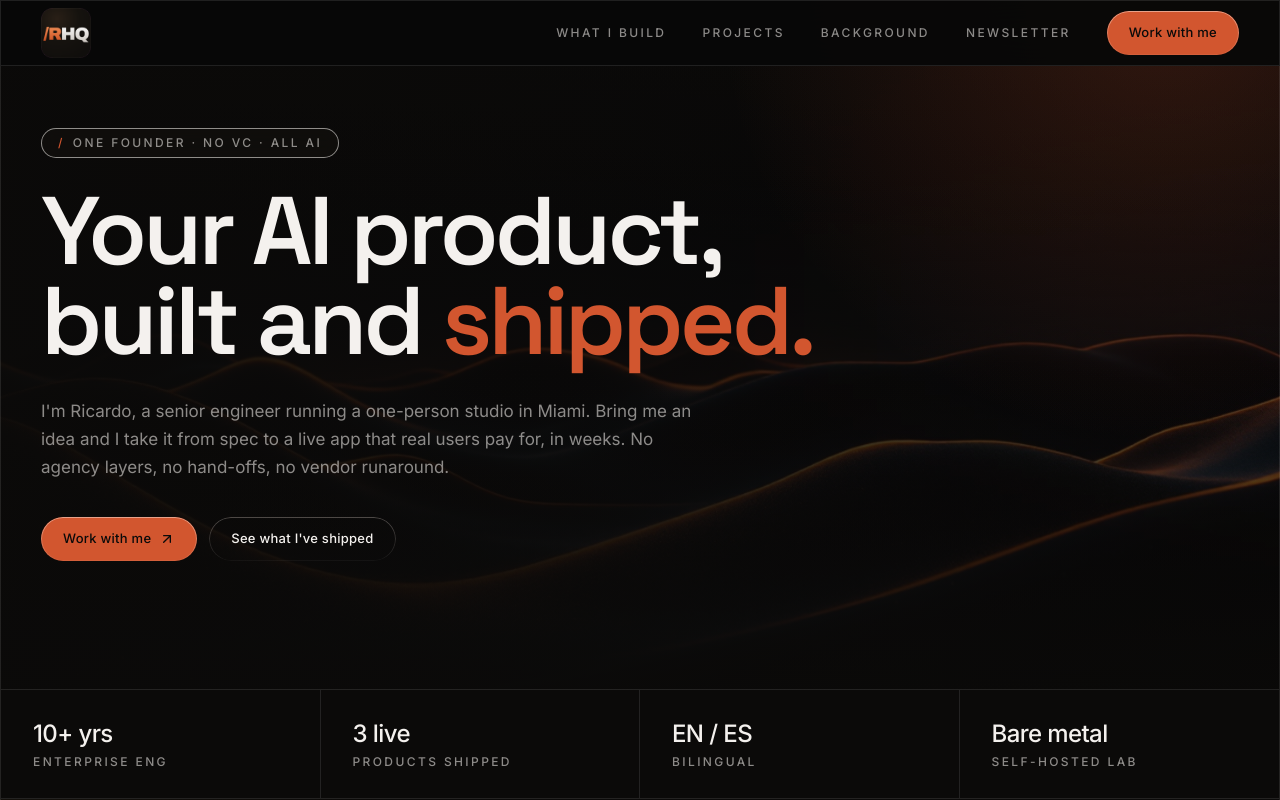
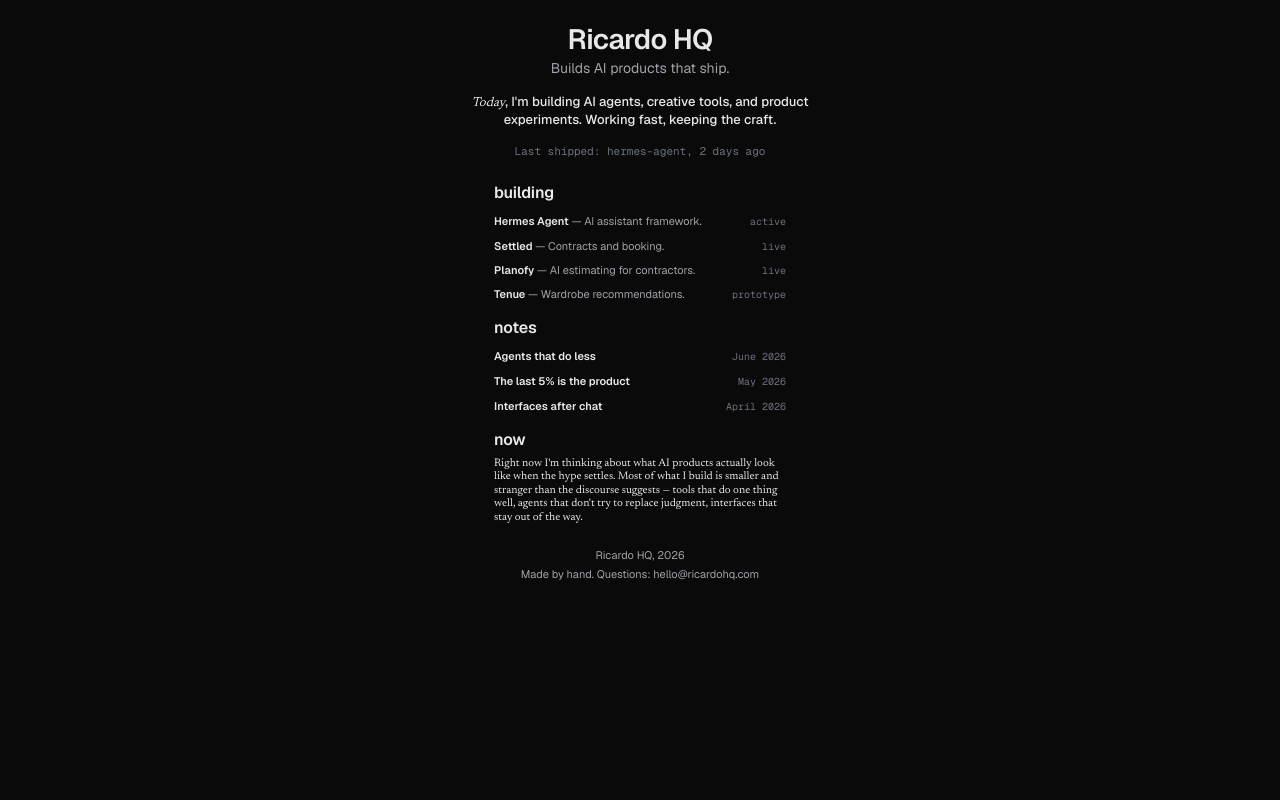
Before and after one commit to rickeyfaneite/rhq-landing, a Next.js app: page / in a window 1280 px wide. Shown: the top 800 px of the page. Built offline with nearby package versions, Linux system fonts and the light colour scheme.

Commit message:
Build temporal feed redesign

```diff
--- a/src/app/globals.css
+++ b/src/app/globals.css
@@ -1,181 +1,99 @@
 @import "tailwindcss";
 
-/* ===== Orbit • Lunar Pulse — RHQ ===== */
-/* Dark editorial. Warm orange #d2562f primary, amber #f5c451 secondary,    */
-/* Manrope display + Inter body, full-bleed bordered grid, sharp corners.   */
+@theme inline {
+  --font-sans: var(--font-geist);
+  --font-mono: var(--font-geist-mono);
+  --font-serif: var(--font-newsreader);
 
-@theme inline {
-  --font-sans: var(--font-inter);
-  --font-heading: var(--font-display);
-
-  --color-background: #0b0a09;
-  --color-foreground: #f4f1ee;
-  --color-muted: rgba(244, 241, 238, 0.56);
-  --color-faint: rgba(244, 241, 238, 0.36);
-  --color-line: rgba(255, 255, 255, 0.10);
-  --color-line-strong: rgba(255, 255, 255, 0.20);
-  --color-card: rgba(8, 8, 8, 0.95);
-  --color-orange: #d2562f;
-  --color-orange-soft: #e0794f;
-  --color-orange-deep: #b8431f;
-  --color-orange-ink: #0a0a0a;
-  --color-yellow: #f5c451;
+  --color-background: #0a0a0a;
+  --color-primary: #e8e8e8;
+  --color-secondary: #a1a1aa;
+  --color-muted: #6b7280;
+  --color-accent-subtle: #52525b;
 }
 
-@media (prefers-reduced-motion: no-preference) {
-  html {
-    scroll-behavior: smooth;
-  }
+:root {
+  color-scheme: dark;
+  background: var(--color-background);
 }
 
-/* keep anchored sections clear of the fixed nav */
-section[id] {
-  scroll-margin-top: 5rem;
+* {
+  box-sizing: border-box;
 }
 
-/* visible keyboard focus on all interactive elements */
-a:focus-visible,
-button:focus-visible,
-input:focus-visible,
-.btn:focus-visible {
-  outline: 2px solid var(--color-orange);
-  outline-offset: 3px;
+html {
+  min-height: 100%;
+  background: var(--color-background);
 }
 
 body {
+  min-height: 100%;
+  margin: 0;
   background: var(--color-background);
-  color: var(--color-foreground);
-  font-family: var(--font-inter), system-ui, sans-serif;
+  color: var(--color-primary);
+  font-family: var(--font-geist), system-ui, sans-serif;
   -webkit-font-smoothing: antialiased;
   text-rendering: optimizeLegibility;
 }
 
-/* Subtle warm vignette */
-body::before {
-  content: "";
-  position: fixed;
-  inset: 0;
-  pointer-events: none;
-  z-index: 0;
-  background:
-    radial-gradient(60% 50% at 82% -5%, rgba(210, 86, 47, 0.10), transparent 70%),
-    radial-gradient(45% 38% at 0% 105%, rgba(245, 196, 81, 0.045), transparent 70%);
+::selection {
+  background: rgba(161, 161, 170, 0.25);
+  color: var(--color-primary);
 }
 
-/* type */
-h1, h2, h3, h4 {
-  font-family: var(--font-heading), var(--font-inter), sans-serif;
-}
-.label {
-  font-size: 12px;
-  line-height: 16px;
-  font-weight: 500;
-  letter-spacing: 0.2em;
-  text-transform: uppercase;
-  color: var(--color-muted);
-}
-.display {
-  font-family: var(--font-heading), var(--font-inter), sans-serif;
-  font-weight: 600;
-  letter-spacing: -0.04em;
-  line-height: 0.94;
-  text-wrap: balance;
+a {
+  color: inherit;
+  text-decoration: none;
 }
 
-/* structural grid */
-.shell {
-  max-width: 1280px;
-  margin-inline: auto;
-  border-inline: 1px solid var(--color-line);
-}
-.glass {
-  background: var(--color-card);
-  backdrop-filter: blur(24px);
-  border: 1px solid var(--color-line);
+a:focus-visible,
+button:focus-visible,
+input:focus-visible,
+textarea:focus-visible,
+select:focus-visible {
+  outline: 1px solid var(--color-muted);
+  outline-offset: 4px;
 }
 
-/* controls */
-.btn {
-  position: relative;
-  isolation: isolate;
-  display: inline-flex;
-  align-items: center;
-  gap: 8px;
-  font-size: 13px;
-  font-weight: 500;
-  letter-spacing: 0.02em;
-  border-radius: 9999px;
-  padding: 12px 22px;
-  transition: background-color 150ms ease, color 150ms ease, transform 150ms ease, filter 150ms ease, border-color 150ms ease;
-  white-space: nowrap;
-  cursor: pointer;
-}
-/* gradient border — subtle premium edge, masked to a 1px ring */
-.btn::before {
-  content: "";
-  position: absolute;
-  inset: 0;
-  border-radius: inherit;
-  padding: 1px;
-  background: linear-gradient(180deg, rgba(255, 238, 230, 0.5), rgba(255, 255, 255, 0.05));
-  -webkit-mask: linear-gradient(#000 0 0) content-box, linear-gradient(#000 0 0);
-  mask: linear-gradient(#000 0 0) content-box, linear-gradient(#000 0 0);
-  -webkit-mask-composite: xor;
-  mask-composite: exclude;
-  pointer-events: none;
-  transition: background 150ms ease;
-}
-.btn-primary {
-  background: var(--color-orange);
-  color: var(--color-orange-ink);
-}
-.btn-primary:hover {
-  filter: brightness(1.08);
-  transform: translateY(-1px);
-}
-.btn-ghost {
-  color: var(--color-foreground);
-}
-.btn-ghost::before {
-  background: linear-gradient(180deg, rgba(255, 240, 232, 0.28), rgba(255, 255, 255, 0.04));
-}
-.btn-ghost:hover {
-  color: var(--color-orange);
-}
-.btn-ghost:hover::before {
-  background: linear-gradient(180deg, var(--color-orange-soft), var(--color-orange-deep));
+.section-label {
+  margin: 0;
+  color: var(--color-primary);
+  font-size: 16px;
+  font-weight: 600;
+  line-height: 1.2;
+  letter-spacing: -0.01em;
+  text-transform: lowercase;
 }
 
-/* scroll reveal */
-.reveal {
-  opacity: 0;
-  transform: translateY(18px);
-  transition: opacity 600ms ease, transform 600ms cubic-bezier(0.2, 0.6, 0, 1);
+.quiet-row {
+  transition:
+    background-color 150ms ease,
+    opacity 150ms ease,
+    transform 100ms ease;
 }
-.reveal.in {
-  opacity: 1;
-  transform: none;
+
+.quiet-row:hover {
+  background: rgba(82, 82, 91, 0.05);
 }
-@media (prefers-reduced-motion: reduce) {
-  .reveal {
-    opacity: 1;
-    transform: none;
-    transition: none;
+
+.quiet-row:active {
+  transform: scale(0.98);
+}
+
+@media (max-width: 480px) {
+  .quiet-row {
+    margin-inline: -0.375rem;
+    padding-inline: 0.375rem;
   }
 }
 
-.text-orange { color: var(--color-orange); }
-.text-yellow { color: var(--color-yellow); }
-.bg-orange { background: var(--color-orange); }
-
-/* 21st.dev RetroGrid — animated perspective grid (themed orange) */
-@keyframes grid-scroll {
-  0% { transform: translateY(-50%); }
-  100% { transform: translateY(0); }
+@media (prefers-reduced-motion: reduce) {
+  *,
+  *::before,
+  *::after {
+    animation-duration: 0.01ms !important;
+    animation-iteration-count: 1 !important;
+    scroll-behavior: auto !important;
+    transition-duration: 0.01ms !important;
+  }
 }
-.animate-grid {
-  animation: grid-scroll 22s linear infinite;
-}
-@media (prefers-reduced-motion: reduce) {
-  .animate-grid { animation: none; }
-}
--- a/src/app/layout.tsx
+++ b/src/app/layout.tsx
@@ -1,63 +1,62 @@
-import type { Metadata } from "next";
-import { Inter, Space_Grotesk, JetBrains_Mono } from "next/font/google";
+import type { Metadata, Viewport } from "next";
+import { Geist, Geist_Mono, Newsreader } from "next/font/google";
 import "./globals.css";
 
-const inter = Inter({
-  variable: "--font-inter",
+const geist = Geist({
+  variable: "--font-geist",
   subsets: ["latin"],
   display: "swap",
 });
 
-const spaceGrotesk = Space_Grotesk({
-  variable: "--font-display",
+const geistMono = Geist_Mono({
+  variable: "--font-geist-mono",
   subsets: ["latin"],
-  weight: ["500", "600", "700"],
   display: "swap",
 });
 
-const jetbrainsMono = JetBrains_Mono({
-  variable: "--font-mono",
+const newsreader = Newsreader({
+  variable: "--font-newsreader",
   subsets: ["latin"],
-  weight: ["500", "700", "800"],
+  style: ["normal", "italic"],
+  weight: ["400"],
   display: "swap",
 });
 
 export const metadata: Metadata = {
   metadataBase: new URL("https://ricardohq.com"),
-  title: "RHQ — One founder. No VC. All AI.",
+  title: "Ricardo HQ — Builds AI products that ship.",
   description:
-    "RHQ builds small, fast, focused software products. Solo, in Miami, powered by custom-orchestrated agents on bare-metal hardware.",
+    "Ricardo builds AI agents, creative tools, and product experiments. Working fast, keeping the craft.",
   openGraph: {
-    title: "RHQ — One founder. No VC. All AI.",
+    title: "Ricardo HQ — Builds AI products that ship.",
     description:
-      "Small, fast, focused software products. Solo, in Miami, powered by custom AI agents.",
+      "AI agents, creative tools, and product experiments from Ricardo HQ.",
     url: "https://ricardohq.com",
-    siteName: "RHQ",
+    siteName: "Ricardo HQ",
     type: "website",
   },
   twitter: {
-    card: "summary_large_image",
-    title: "RHQ — One founder. No VC. All AI.",
+    card: "summary",
+    title: "Ricardo HQ — Builds AI products that ship.",
     description:
-      "Small, fast, focused software products. Solo, in Miami, powered by custom AI agents.",
+      "AI agents, creative tools, and product experiments from Ricardo HQ.",
   },
-  icons: {
-    icon: "/assets/rhq-logo.png",
-    apple: "/assets/rhq-icon-180.png",
-  },
+};
+
+export const viewport: Viewport = {
+  colorScheme: "dark",
+  themeColor: "#0a0a0a",
 };
 
 export default function RootLayout({
   children,
 }: Readonly<{ children: React.ReactNode }>) {
   return (
-    <html lang="en" className={`${inter.variable} ${spaceGrotesk.variable} ${jetbrainsMono.variable} h-full antialiased`}>
-      <body className="min-h-full">
-        <noscript>
-          <style>{`.reveal{opacity:1 !important;transform:none !important}`}</style>
-        </noscript>
-        {children}
-      </body>
+    <html
+      lang="en"
+      className={`${geist.variable} ${geistMono.variable} ${newsreader.variable} h-full antialiased`}
+    >
+      <body className="min-h-full">{children}</body>
     </html>
   );
 }
--- a/src/app/page.tsx
+++ b/src/app/page.tsx
@@ -1,23 +1,144 @@
-import { Nav } from "@/components/nav";
-import { Hero } from "@/components/hero";
-import { Services } from "@/components/services";
-import { Projects } from "@/components/projects";
-import { Experience } from "@/components/experience";
-import { Newsletter } from "@/components/newsletter";
-import { Footer } from "@/components/footer";
+const projects = [
+  {
+    name: "Hermes Agent",
+    description: "AI assistant framework.",
+    status: "active",
+    href: "https://github.com/NousResearch/hermes-agent",
+  },
+  {
+    name: "Settled",
+    description: "Contracts and booking.",
+    status: "live",
+    href: "https://settledapp.work",
+  },
+  {
+    name: "Planofy",
+    description: "AI estimating for contractors.",
+    status: "live",
+    href: "https://planofy.app",
+  },
+  {
+    name: "Tenue",
+    description: "Wardrobe recommendations.",
+    status: "prototype",
+  },
+];
+
+const notes = [
+  {
+    title: "Agents that do less",
+    date: "June 2026",
+  },
+  {
+    title: "The last 5% is the product",
+    date: "May 2026",
+  },
+  {
+    title: "Interfaces after chat",
+    date: "April 2026",
+  },
+];
+
+function SectionLabel({ children }: { children: React.ReactNode }) {
+  return <h2 className="section-label">{children}</h2>;
+}
 
 export default function Home() {
   return (
-    <>
-      <Nav />
-      <main>
-        <Hero />
-        <Services />
-        <Projects />
-        <Experience />
-        <Newsletter />
-      </main>
-      <Footer />
-    </>
+    <main className="min-h-screen px-5 py-7 sm:px-6 sm:py-6">
+      <article className="mx-auto w-full max-w-[292px] sm:max-w-[292px]">
+        <header className="-mx-10 text-center sm:-mx-12">
+          <h1 className="text-[28px] font-semibold leading-[1.12] tracking-[-0.02em] text-primary">
+            Ricardo HQ
+          </h1>
+          <p className="mt-1 text-[14px] leading-[1.35] text-secondary">
+            Builds AI products that ship.
+          </p>
+
+          <p className="mx-auto mt-4 max-w-[360px] text-pretty text-[12px] font-medium leading-[1.25] text-primary sm:text-[13px]">
+            <span className="font-serif italic">Today</span>, I&apos;m building AI agents,
+            creative tools, and product experiments. Working fast, keeping the craft.
+          </p>
+
+          <p className="mt-4 font-mono text-[11px] leading-[1.4] text-muted">
+            Last shipped: hermes-agent, 2 days ago
+          </p>
+        </header>
+
+        <section aria-labelledby="building" className="mt-6">
+          <SectionLabel>building</SectionLabel>
+          <div className="mt-2 space-y-0.5">
+            {projects.map((project) => {
+              const content = (
+                <>
+                  <span className="min-w-0 truncate">
+                    <span className="font-semibold text-primary">{project.name}</span>
+                    <span className="text-secondary"> — {project.description}</span>
+                  </span>
+                  <span className="shrink-0 font-mono text-[10px] text-muted">{project.status}</span>
+                </>
+              );
+
+              return project.href ? (
+                <a
+                  key={project.name}
+                  href={project.href}
+                  target="_blank"
+                  rel="noreferrer"
+                  className="quiet-row grid grid-cols-[minmax(0,1fr)_auto] items-baseline gap-3 rounded-[6px] py-1 text-[11px] leading-[1.3] -mx-2 px-2"
+                >
+                  {content}
+                </a>
+              ) : (
+                <div
+                  key={project.name}
+                  className="quiet-row grid grid-cols-[minmax(0,1fr)_auto] items-baseline gap-3 rounded-[6px] py-1 text-[11px] leading-[1.3] -mx-2 px-2"
+                >
+                  {content}
+                </div>
+              );
+            })}
+          </div>
+        </section>
+
+        <section aria-labelledby="notes" className="mt-3">
+          <SectionLabel>notes</SectionLabel>
+          <div className="mt-2 space-y-0.5">
+            {notes.map((note) => (
+              <a
+                key={note.title}
+                href={`#${note.title.toLowerCase().replaceAll(" ", "-")}`}
+                className="quiet-row grid grid-cols-[minmax(0,1fr)_auto] items-baseline gap-4 rounded-[6px] py-1 text-[11px] leading-[1.3] -mx-2 px-2"
+              >
+                <span className="truncate font-semibold text-primary">{note.title}</span>
+                <time className="font-mono text-[10px] leading-[1.4] text-muted">{note.date}</time>
+              </a>
+            ))}
+          </div>
+        </section>
+
+        <section aria-labelledby="now" className="mt-3">
+          <SectionLabel>now</SectionLabel>
+          <div className="mt-2 font-serif text-[11px] leading-[1.22] text-primary sm:text-[11px]">
+            <p>
+              Right now I&apos;m thinking about what AI products actually look like when the hype
+              settles. Most of what I build is smaller and stranger than the discourse suggests —
+              tools that do one thing well, agents that don&apos;t try to replace judgment, interfaces
+              that stay out of the way.
+            </p>
+          </div>
+        </section>
+
+        <footer className="mt-6 text-center text-[11px] leading-[1.35] text-secondary">
+          <p>Ricardo HQ, 2026</p>
+          <p className="mt-1">
+            Made by hand. Questions:{" "}
+            <a className="underline-offset-4 hover:underline" href="mailto:hello@ricardohq.com">
+              hello@ricardohq.com
+            </a>
+          </p>
+        </footer>
+      </article>
+    </main>
   );
 }
```
